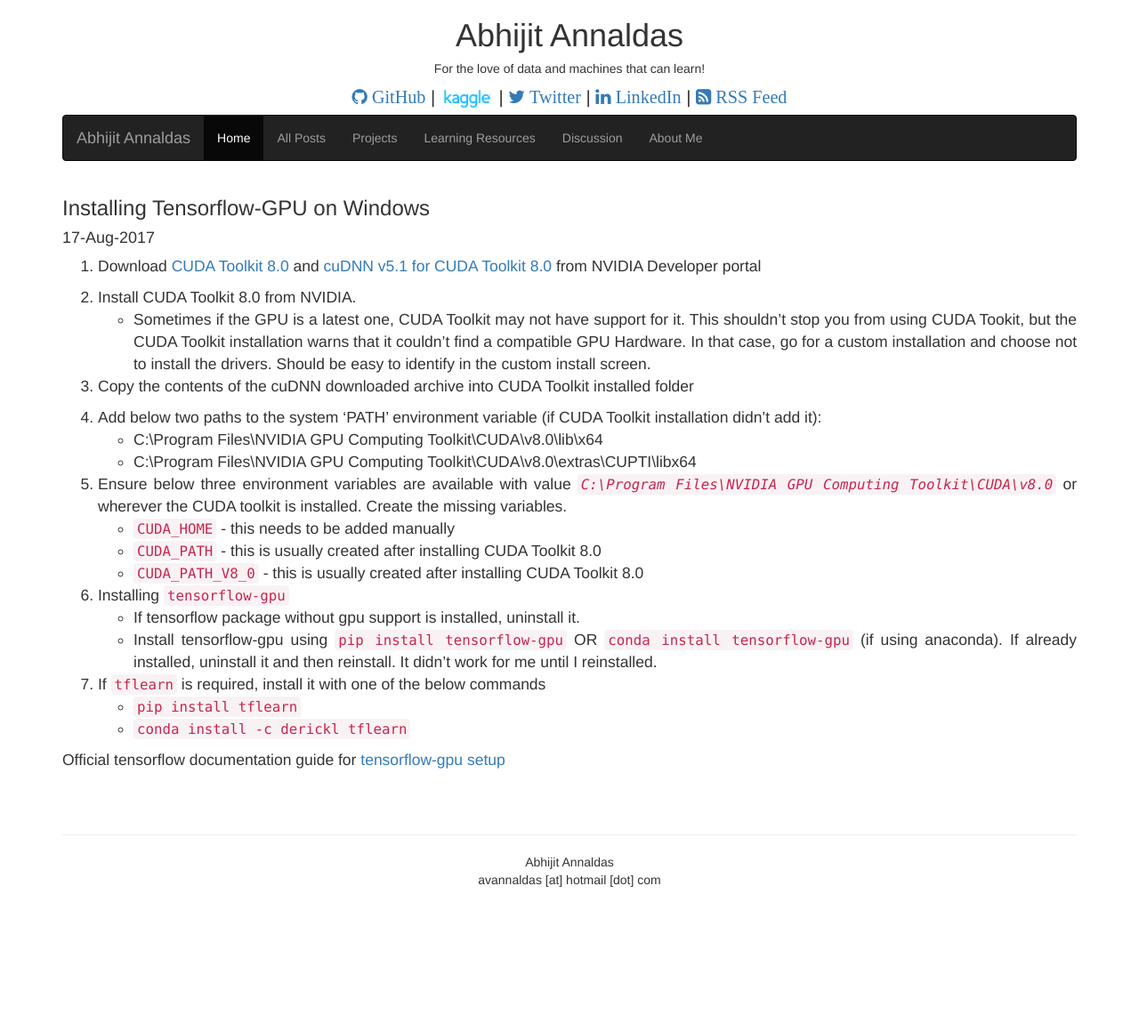
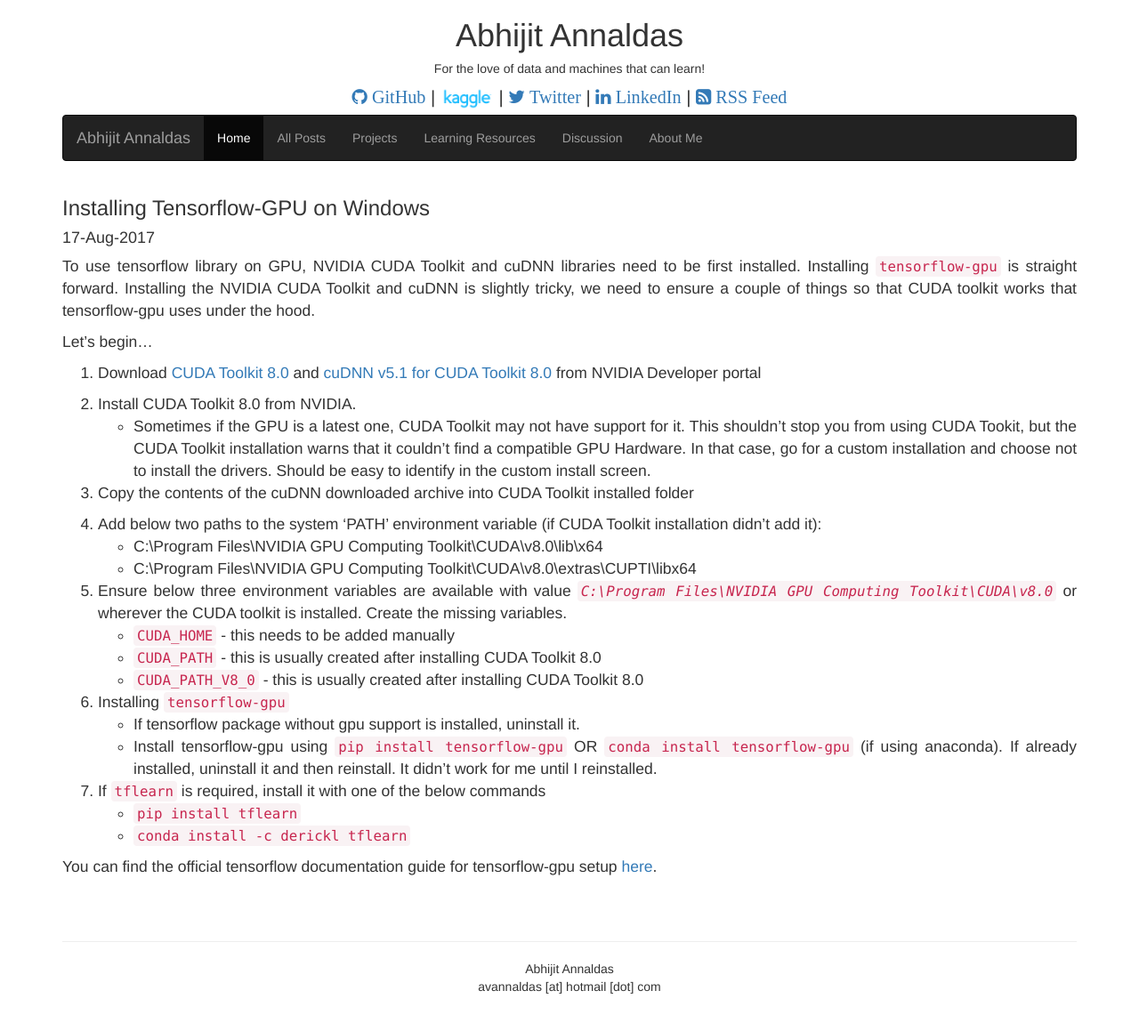
Before and after one commit to devm1023/ML_project, a Jekyll site: the page built from _posts/2017-08-17-installing-tensorflow-gpu-on-windows.markdown, in a window 1280 px wide. Shown: the whole page at 89% size. Built offline with Jekyll 4.4.1, drawn with Linux system fonts in a browser that asks for light colours; nearby versions of some CDN libraries; comment, search, counter and statistics services are not loaded; before the commit the page ends 1039 px from its top, so only the background shows below that.

Commit message:
Update 2017-08-17-installing-tensorflow-gpu-on-windows.markdown

```diff
--- a/_posts/2017-08-17-installing-tensorflow-gpu-on-windows.markdown
+++ b/_posts/2017-08-17-installing-tensorflow-gpu-on-windows.markdown
@@ -3,6 +3,11 @@
 title:  "Installing Tensorflow-GPU on Windows"
 date: 2017-08-17
 ---
+
+To use tensorflow library on GPU, NVIDIA CUDA Toolkit and cuDNN libraries need to be first installed. Installing `tensorflow-gpu` is straight forward. Installing the NVIDIA CUDA Toolkit and cuDNN is slightly tricky, we need to ensure a couple of things so that CUDA toolkit works that tensorflow-gpu uses under the hood.
+
+Let's begin...
+
 1. Download <A href="https://developer.nvidia.com/cuda-downloads" target="_blank">CUDA Toolkit 8.0</A> and <A href="https://developer.nvidia.com/cudnn" target="_blank">cuDNN v5.1 for CUDA Toolkit 8.0</A> from NVIDIA Developer portal
 
 2. Install CUDA Toolkit 8.0 from NVIDIA.
@@ -27,4 +32,4 @@
     * `pip install tflearn`
     * `conda install -c derickl tflearn`
 
-Official tensorflow documentation guide for <A href="https://www.tensorflow.org/install/install_windows#requirements_to_run_tensorflow_with_gpu_support" target="_blank">tensorflow-gpu setup</A>
+You can find the official tensorflow documentation guide for tensorflow-gpu setup <A href="https://www.tensorflow.org/install/install_windows#requirements_to_run_tensorflow_with_gpu_support" target="_blank">here</A>.
```
